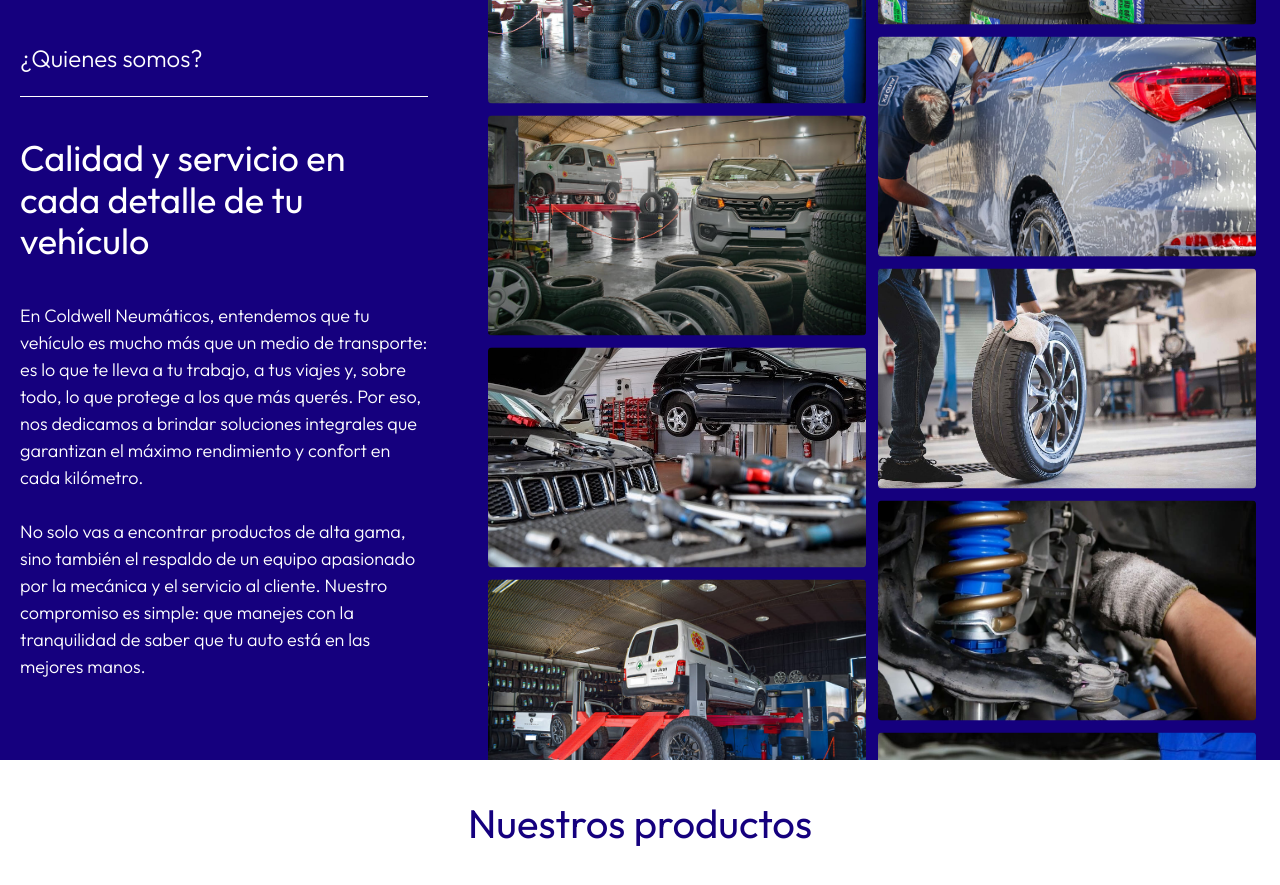
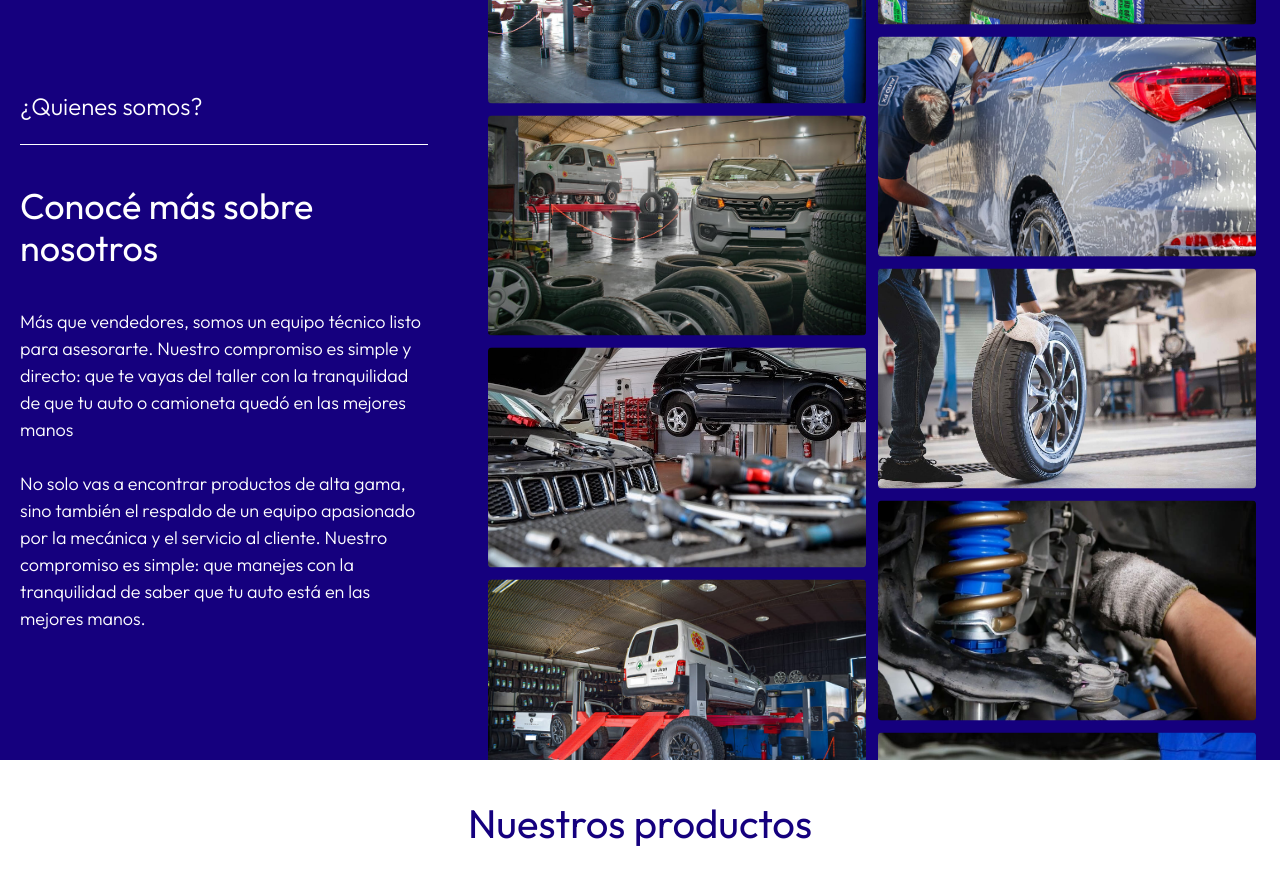
Before and after one commit to DunaStudio/coldwell, a Next.js app: page / in a window 1280 px wide. Shown: the part 840-1725 px from the top of the page. Built offline with nearby package versions, Linux system fonts and the light colour scheme.

Commit message:
changed text in about section

```diff
--- a/sections/CompanySection.tsx
+++ b/sections/CompanySection.tsx
@@ -118,14 +118,13 @@ export default function CompanySection() {
           </p>
           <hr className="mb-6 lg:mb-10" />
           <h3 className="text-[24px] lg:text-[36px] font-normal leading-[115%] mb-6 lg:mb-10">
-            Calidad y servicio en cada detalle de tu vehículo
+            Conocé más sobre nosotros
           </h3>
           <p className="text-[14px] lg:text-[18px] font-light">
-            En Coldwell Neumáticos, entendemos que tu vehículo es mucho más que
-            un medio de transporte: es lo que te lleva a tu trabajo, a tus
-            viajes y, sobre todo, lo que protege a los que más querés. Por eso,
-            nos dedicamos a brindar soluciones integrales que garantizan el
-            máximo rendimiento y confort en cada kilómetro.
+            Más que vendedores, somos un equipo técnico listo para asesorarte.
+            Nuestro compromiso es simple y directo: que te vayas del taller con
+            la tranquilidad de que tu auto o camioneta quedó en las mejores
+            manos
             <br />
             <br />
             No solo vas a encontrar productos de alta gama, sino también el
```
